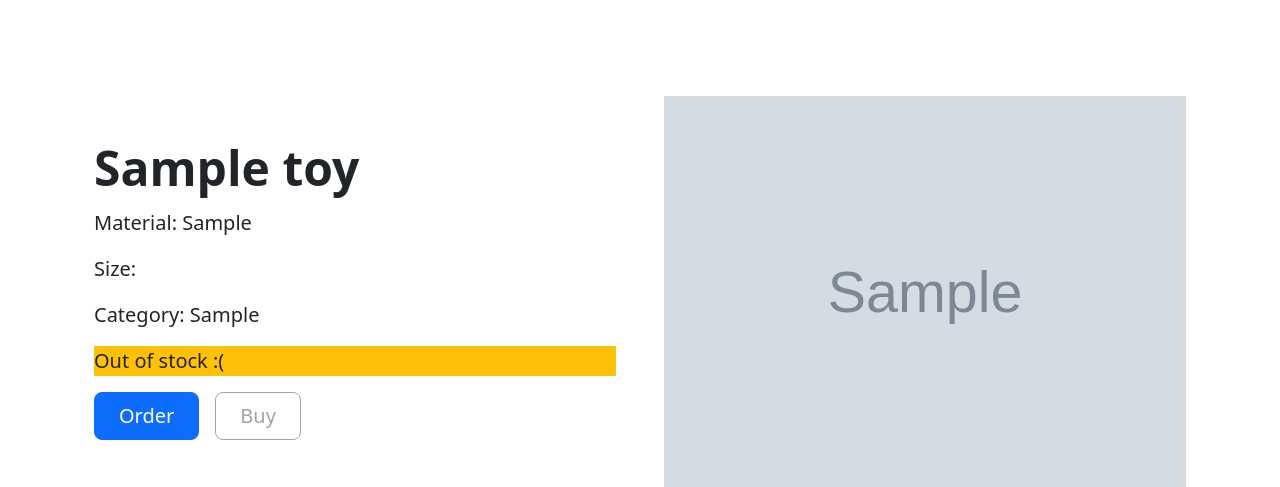
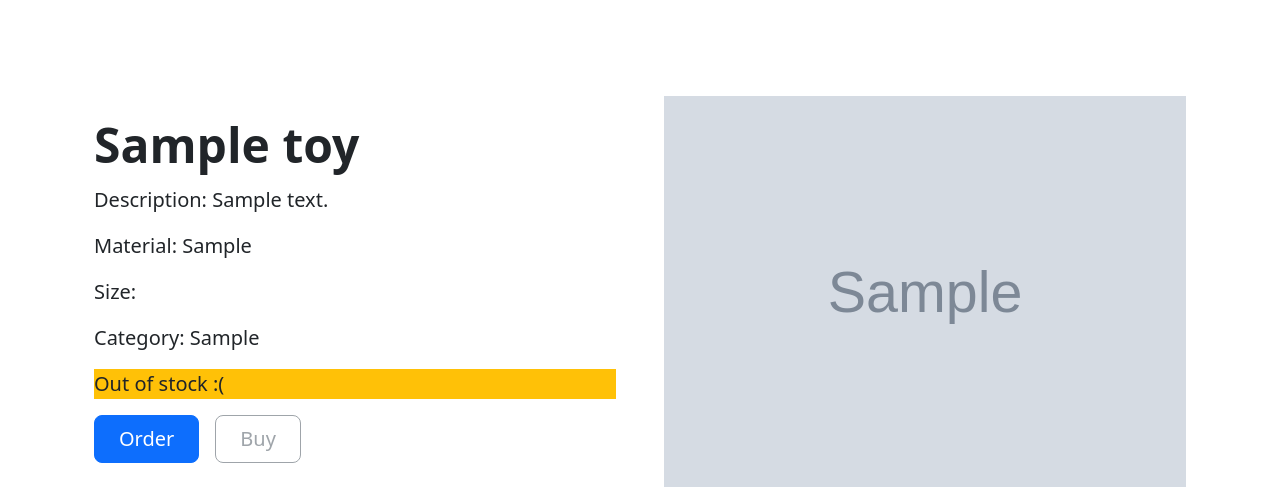
Before and after one commit to YuryLobkov/toyshop, a Django app: a page that uses toyshop/showcase/templates/showcase/toy_detail.html in a window 1280 px wide. Shown: the part 90-577 px from the top of the page. Run offline with Django 4.2, Linux system fonts and the light colour scheme; tables that the repository leaves empty hold one stand-in row (values such as "Sample post"); grey boxes marked "Sample" are stand-in pictures.

Commit message:
toy detail view description fixed

```diff
--- a/toyshop/showcase/templates/showcase/toy_detail.html
+++ b/toyshop/showcase/templates/showcase/toy_detail.html
@@ -9,6 +9,7 @@
             </div>
             <div class="col-lg-6">
                 <h1 class="display-5 fw-bold lh-1 mb-3">{{toy.name|capfirst}}</h1>
+                <p class="lead">Description: {{toy.description}}</p>
                 <p class="lead">Material: {{toy.material}}</p>
                 <p class="lead">Size: {{toy.size}}</p>
                 <p class="lead">Category: {{toy.category}}</p>
--- a/toyshop/showcase/views.py
+++ b/toyshop/showcase/views.py
@@ -1,10 +1,10 @@
 from django.shortcuts import render
 from django.views.generic import ListView
+from django.shortcuts import render, get_object_or_404
+from django.views.generic import ListView, DetailView
 """
 PROJECT IMPORTS
 """
-from django.shortcuts import render, get_object_or_404
-from django.views.generic import ListView, DetailView
 from .models import Toy
 
 # Create your views here.
```
